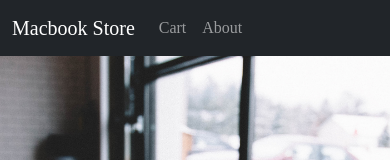
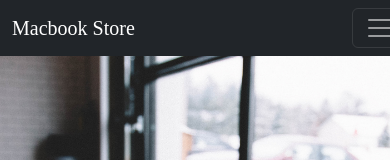
Before and after one commit to rainyel97/simple-shop, a React (Create React App) app: page / in a window 390 px wide. Shown: the top 160 px of the page. Built offline with nearby package versions, Linux system fonts and the light colour scheme; a web font is replaced by a local one.

Commit message:
홈 페이지 화면구성 4 : 네비게이션 바 반응형 토글버튼 추가

```diff
--- a/src/components/Header.tsx
+++ b/src/components/Header.tsx
@@ -17,7 +17,7 @@
 export default function Header() {
   const navigate = useNavigate();
   return (
-    <Navr bg="dark" variant="dark">
+    <Navr collapseOnSelect expand="lg" bg="dark" variant="dark">
       <Container>
         <NavBrand
           onClick={() => {
@@ -26,6 +26,8 @@
         >
           Macbook Store
         </NavBrand>
+        <Navbar.Toggle aria-controls="responsive-navbar-nav" />
+        <Navbar.Collapse id="responsive-navbar-nav">
           <Nav className="me-auto">
             <Nav.Link
               onClick={() => {
@@ -42,6 +44,7 @@
               About
             </Nav.Link>
           </Nav>
+        </Navbar.Collapse>
       </Container>
     </Navr>
   );
```
Lines whose indentation alone changed are shown as unchanged.
